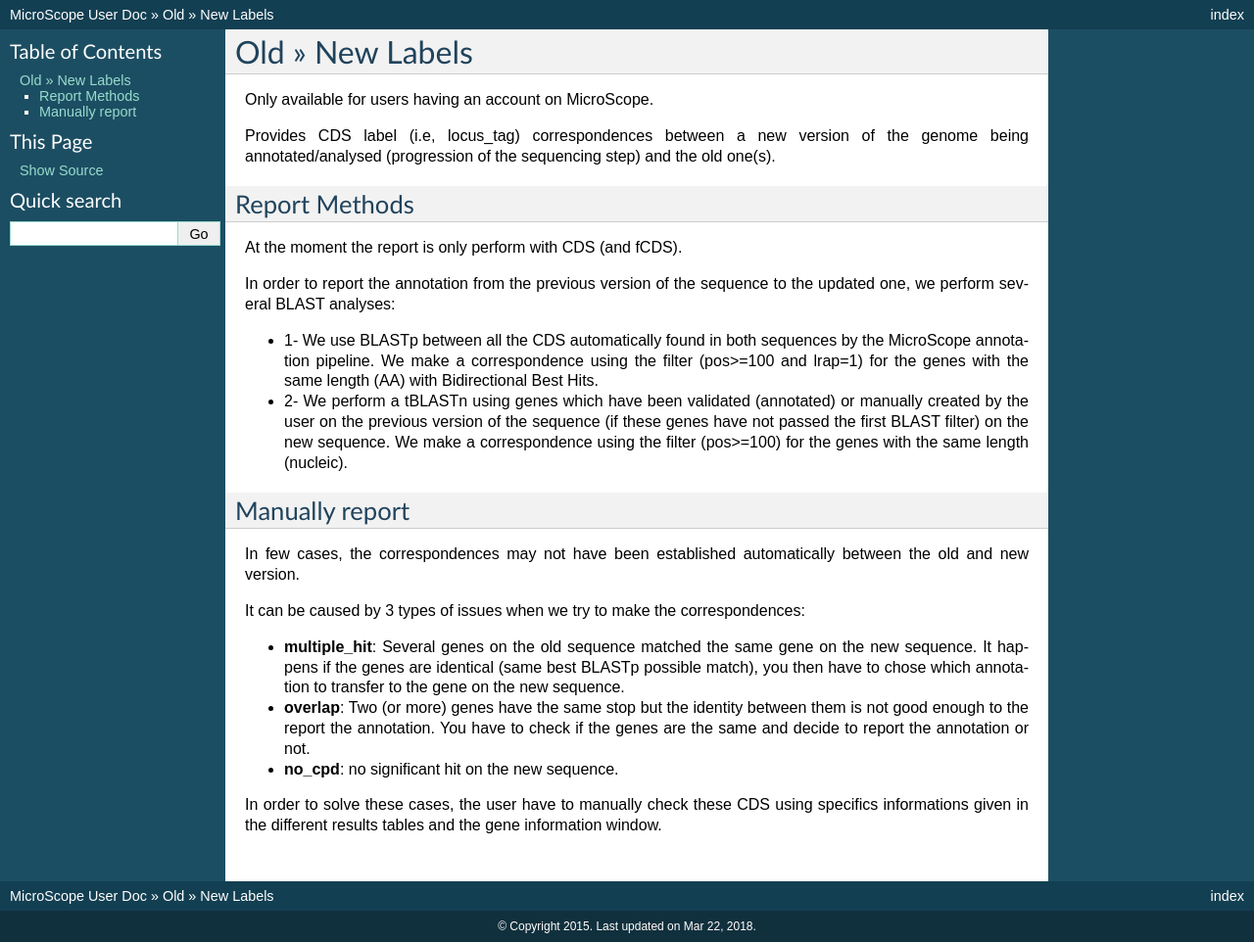
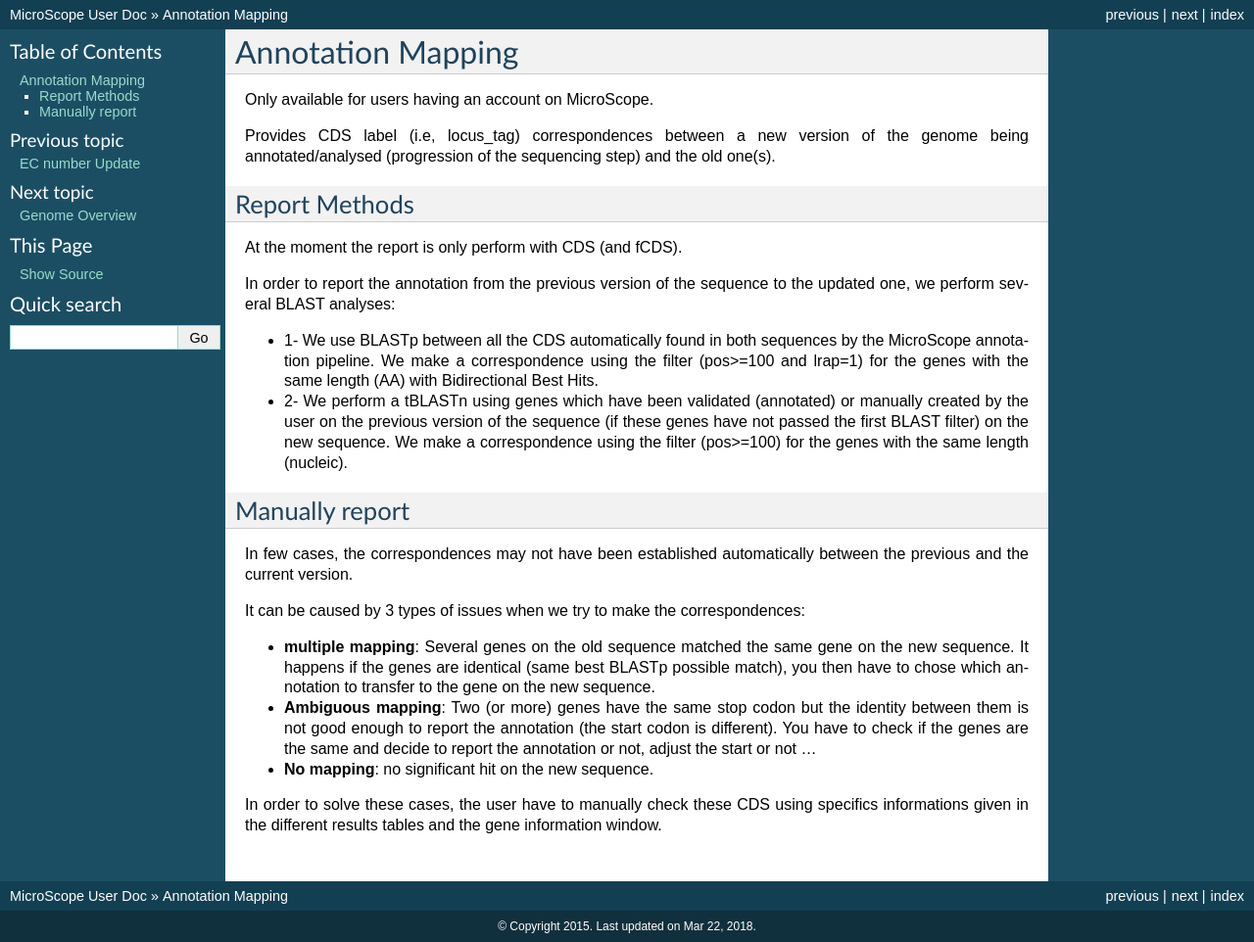
Before and after one commit to labgem/microscope-user-doc, a Sphinx documentation site: the page built from docs/content/mage/labelCPDOldNew.rst, in a window 1280 px wide. Shown: the whole page at 98% size. Built offline with Sphinx 7.4.7, drawn with Linux system fonts in a browser that asks for light colours; formulas are drawn with MathJax 3; pages that are not in the unit, such as notebooks, are missing from menus.

Commit message:
Update and rename labelCPDOldNew..rst to labelCPDOldNew.rst

```diff
--- a/docs/content/mage/labelCPDOldNew..rst
+++ b/docs/content/mage/labelCPDOldNew.rst
@@ -1,6 +1,6 @@
-################
-Old » New Labels
-################
+#######################
+Annotation Mapping
+#######################
 
 Only available for users having an account on MicroScope.
 
@@ -21,12 +21,12 @@ In order to report the annotation from the previous version of the sequence to t
 Manually report
 =================================
 
-In few cases, the correspondences may not have been established automatically between the old and new version.
+In few cases, the correspondences may not have been established automatically between the previous and the current version.
 
 It can be caused by 3 types of issues when we try to make the correspondences:
 
-* **multiple_hit**: Several genes on the old sequence matched the same gene on the new sequence. It happens if the genes are identical (same best BLASTp possible match), you then have to chose which annotation to transfer to the gene on the new sequence.
-* **overlap**: Two (or more) genes have the same stop but the identity between them is not good enough to the report the annotation. You have to check if the genes are the same and decide to report the annotation or not.
-* **no_cpd**: no significant hit on the new sequence.
+* **multiple mapping**: Several genes on the old sequence matched the same gene on the new sequence. It happens if the genes are identical (same best BLASTp possible match), you then have to chose which annotation to transfer to the gene on the new sequence.
+* **Ambiguous mapping**: Two (or more) genes have the same stop codon but the identity between them is not good enough to report the annotation (the start codon is different). You have to check if the genes are the same and decide to report the annotation or not, adjust the start or not ...
+* **No mapping**: no significant hit on the new sequence.
 
 In order to solve these cases, the user have to manually check these CDS using specifics informations given in the different results tables and the gene information window.
```
